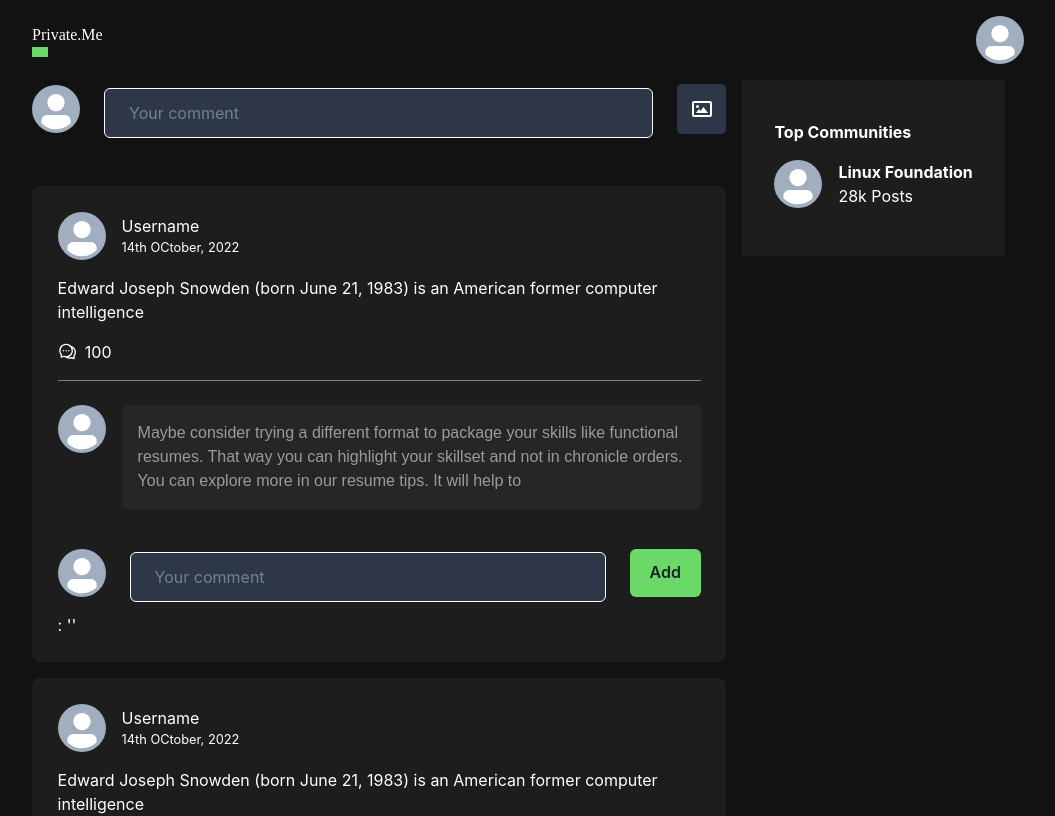
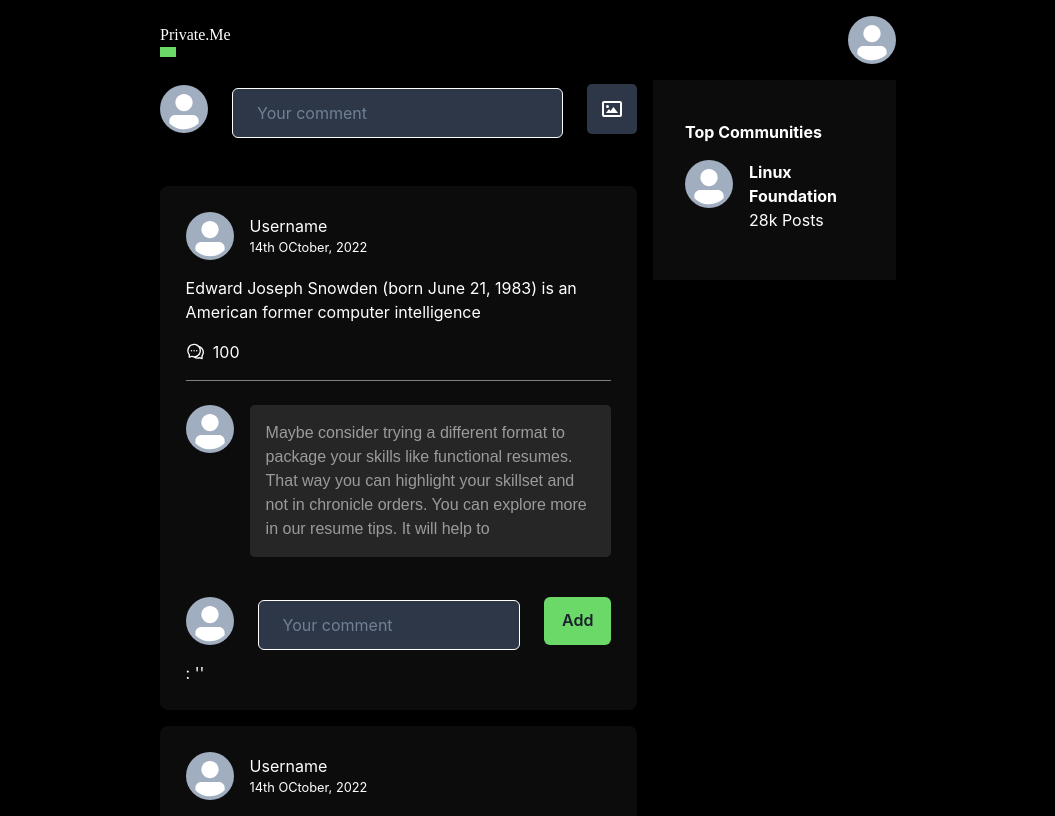
Before and after one commit to yhoungdev/private-me, a Next.js app: page /main in a window 1280 px wide. Shown: the top 816 px of the page, without its empty margins (112-1167 px from the left). Built offline with nearby package versions, Linux system fonts and the light colour scheme; a web font is replaced by a local one.

Commit message:
feat: update items update

```diff
--- a/Components/major/Hero.tsx
+++ b/Components/major/Hero.tsx
@@ -22,6 +22,7 @@ const Hero = () => {
     onOpen: onModal,
     onClose: closeModal,
   } = useDisclosure();
+
   const {
     isOpen: isDrawal,
     onOpen: onDrawal,
@@ -67,7 +68,7 @@ const Hero = () => {
               </Text>
 
               <Center>
-                <InterfaceButton bg={"var(--primary-blue)"} onClick={onModal}>
+                <InterfaceButton bg={"var(--primary-green)"} onClick={onModal}>
                   Get Started
                 </InterfaceButton>
               </Center>
--- a/Layouts/ContainerLayout.tsx
+++ b/Layouts/ContainerLayout.tsx
@@ -1,24 +1,18 @@
 import { Container } from "@chakra-ui/react";
-
+import { Responsive } from "../utils/layoutProps";
 
 interface Props {
-    children ?: any
+  children?: any;
 }
 
-const ContainerLayout =({children}: Props) => {
-    return (
-        <>
-
-            <Container maxW={['100%' , '80%']}>
-
-
-                    {children}
-
-
-            </Container>
-
-        </>
-    )
-}
+const ContainerLayout = ({ children }: Props) => {
+  return (
+    <>
+      <Container maxW={{ base: "100%", md: "100%", lg: "60%" }}>
+        {children}
+      </Container>
+    </>
+  );
+};
 
 export default ContainerLayout;
--- a/package.json
+++ b/package.json
@@ -32,6 +32,7 @@
     "next": "12.3.0",
     "react": "18.2.0",
     "react-dom": "18.2.0",
+    "react-ga": "^3.3.1",
     "react-icons": "^4.4.0",
     "react-router-dom": "^6.4.1",
     "react-toastify": "^9.0.8"
--- a/pages/Homepage.tsx
+++ b/pages/Homepage.tsx
@@ -7,6 +7,7 @@ const Homepage = () => {
     <>
       <DefaultHeader />
       <Hero />
+
       <Info />
     </>
   );
--- a/pages/main/index.tsx
+++ b/pages/main/index.tsx
@@ -1,45 +1,33 @@
 import { Box, Flex } from "@chakra-ui/react";
 import CreatePost from "../../Components/essentials/CreatePost";
-import Header from '../../Components/major/Header';
-import ContainerLayout from '../../Layouts/ContainerLayout';
-import PostContainer from '../../Components/essentials/PostContainer';
-import CommunityBox from '../../Components/major/CommunitiesBox';
+import Header from "../../Components/major/Header";
+import ContainerLayout from "../../Layouts/ContainerLayout";
+import PostContainer from "../../Components/essentials/PostContainer";
+import CommunityBox from "../../Components/major/CommunitiesBox";
 import CreatePostPanel from "../../Components/main/CreatePostBox";
-import OthersComment from '../../Components/major/OthersComment';
+import OthersComment from "../../Components/major/OthersComment";
+import { ResponsiveFlex } from "../../utils/layoutProps";
 
-const Index =() => {
-
+const Index = () => {
   return (
     <>
-            <Header/>
+      <Header />
 
       <ContainerLayout>
-
-
-
-                <Flex flexDirection={['column-reverse' , 'row']}
-                    gap={'1em'}>
-
-                   <Box w={['100%','70%']}>
-                     <CreatePostPanel/>
-                     <PostContainer item={'block'}/>
-                     <PostContainer item={'none'}/>
+        <Flex flexDir={ResponsiveFlex} gap={"1em"}>
+          <Box w={["100%", "70%"]}>
+            <CreatePostPanel />
+            <PostContainer item={"block"} />
+            <PostContainer item={"none"} />
           </Box>
 
-                    <Box display={['none' , 'block']}>
-                        <CommunityBox/>
+          <Box display={["none", "block"]}>
+            <CommunityBox />
           </Box>
-
         </Flex>
-
-
-
-
       </ContainerLayout>
-
     </>
-    )
-}
-
+  );
+};
 
 export default Index;
--- a/styles/globals.css
+++ b/styles/globals.css
@@ -1,12 +1,12 @@
 @import url("https://api.fontshare.com/v2/css?f[]=satoshi@900,700&f[]=general-sans@500,600,700&f[]=sentient@700&f[]=outfit@500,600,700&f[]=comico@400&f[]=clash-grotesk@700&display=swap");
 
 :root {
-    --background: #121212;
+    --background: #000;
     --color: white;
     --faded-gray: #EEF2F8;
     --primary-green: #6BD968;
     --primary-blue: #3992FF;
-    --dark-shade : #1D1D1D;
+    --dark-shade : #0c0c0c;
     --bright-shade: #262626;
     --lighten-dark: #303030;
     /* fonts  */
--- /dev/null
+++ b/utils/layoutProps.tsx
@@ -0,0 +1,13 @@
+const Responsive: {} = {
+  base: "100%",
+  md: "100%",
+  lg: "50%",
+};
+
+const ResponsiveFlex: {} = {
+  base: "column",
+  md: "column",
+  lg: "row",
+};
+
+export { Responsive, ResponsiveFlex };
```
Also changed, not shown: Components/major/IndexHero.tsx (added, +12 -0 lines), Components/micro/Typography.tsx (added, +11 -0 lines), 1 other file (tests, documents, lock files or other folders). Lines whose indentation alone changed are shown as unchanged.
